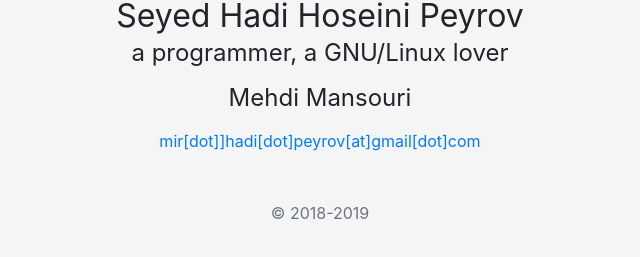
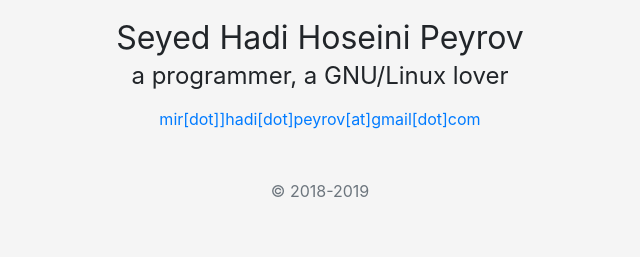
Before and after one commit to HoseiniPeyrov/HoseiniPeyrov.github.io, a plain HTML site: page index.html in a window 1280 px wide. Shown: the part 391-648 px from the top of the page, without its empty margins (320-960 px from the left). Drawn offline with Linux system fonts and the light colour scheme.

Commit message:
Update index.html

```diff
--- a/index.html
+++ b/index.html
@@ -20,7 +20,6 @@
       <img class="mb-4" src="https://avatars0.githubusercontent.com/u/12636806?s=460&v=4" alt="Seyed Hadi Hoseini Peyrov" width="196" height="196">
       <h1 class="h2 mb-1 font-weight-normal">Seyed Hadi Hoseini Peyrov</h1>
       <h2 class="h4 mb-3 font-weight-normal">a programmer, a GNU/Linux lover</h2>
-      <h3 class="h4 mb-3 font-weight-normal">Mehdi Mansouri</h3>
       <a href="mailto:mir.hadi.peyrov@gmail.com">mir[dot]]hadi[dot]peyrov[at]gmail[dot]com</a>
 
 
```
